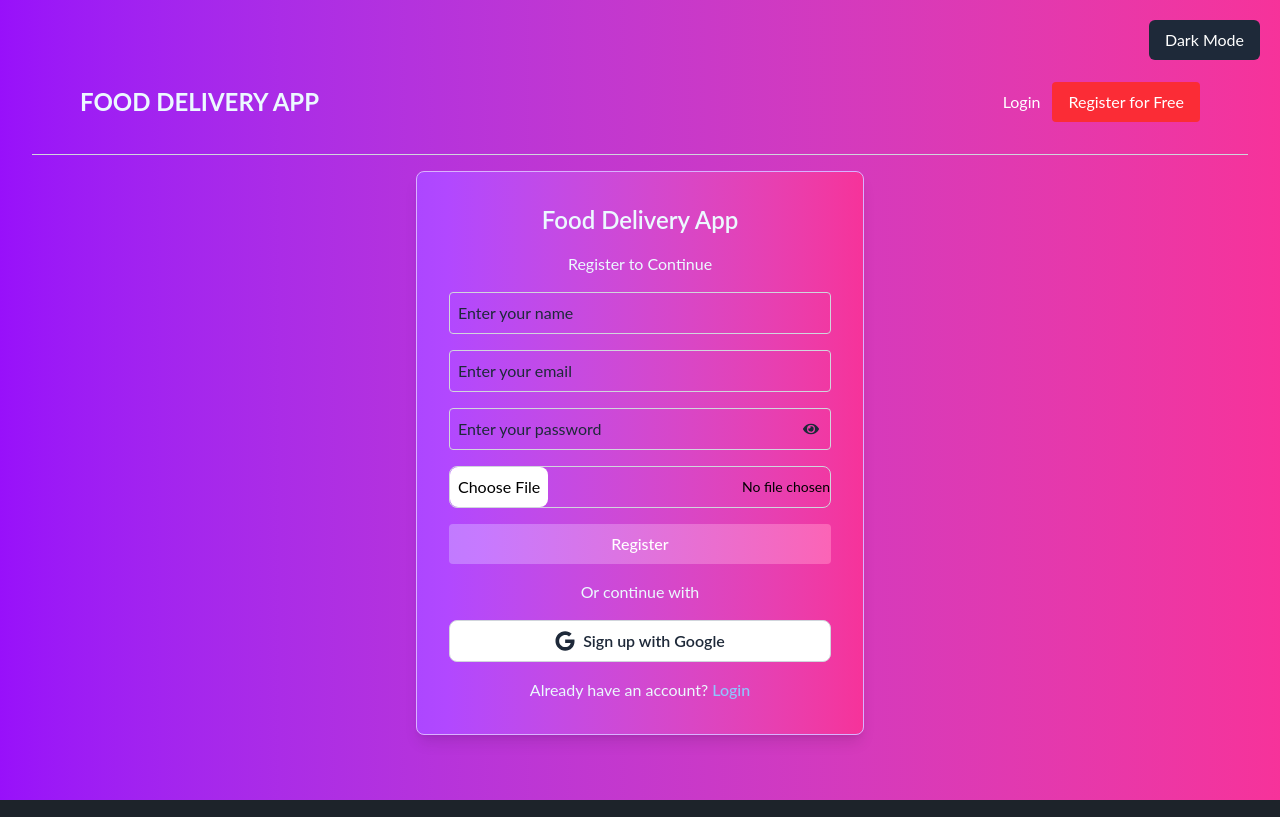
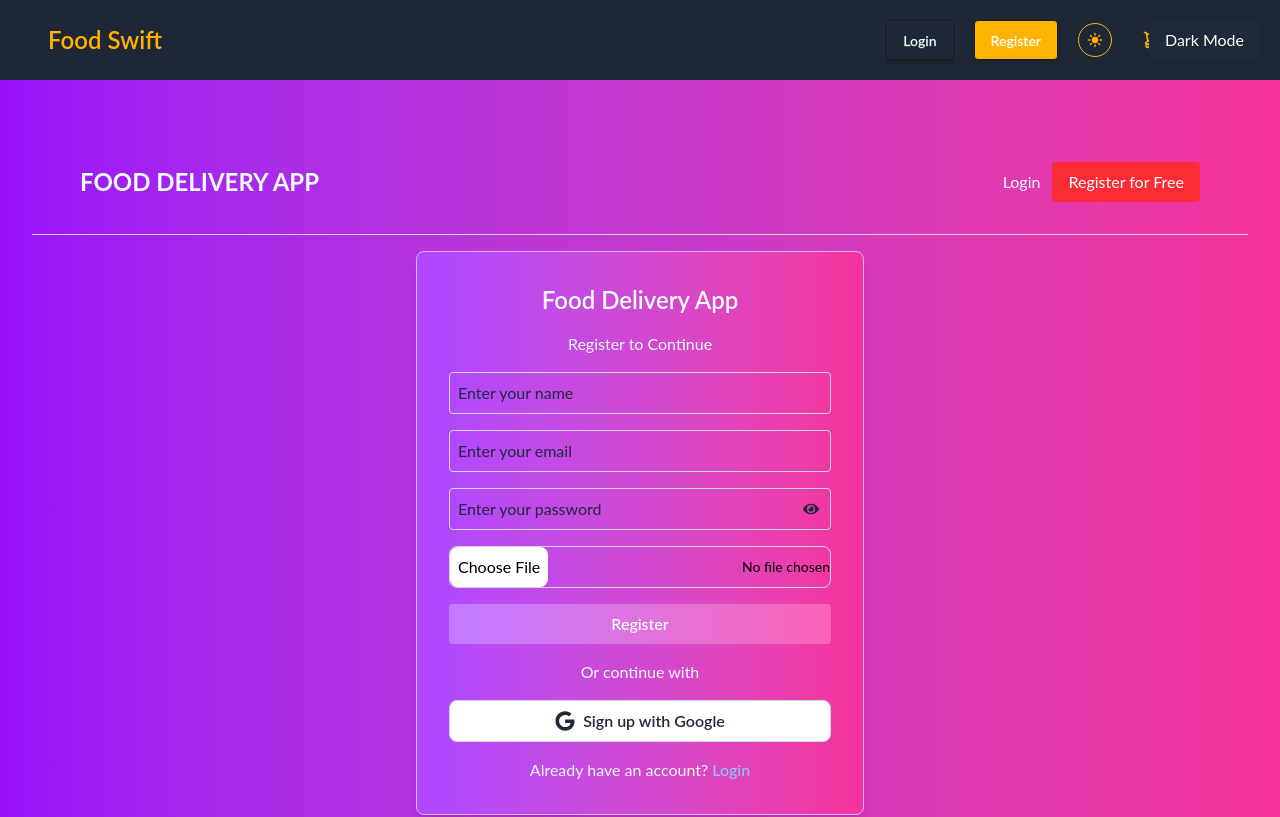
Before and after one commit to pxgacademy/Food-Swift-Quantum-Devs, a React (Vite) app: page /register in a window 1280 px wide. Shown: the top 817 px of the page. Built offline with nearby package versions, Linux system fonts and the light colour scheme; no server answers; grey boxes are pictures that could not be loaded.

Commit message:
Updated Routes

```diff
--- a/src/shared-components/header/Header.jsx
+++ b/src/shared-components/header/Header.jsx
@@ -14,10 +14,10 @@ const Header = () => {
 
         {/* Right side nav */}
         <div className="flex items-center gap-x-5">
-            <Link>
+          <Link to="/login">
             <button className="btn bg-transparent ">Login</button>
           </Link>
-            <Link>
+          <Link to="/register">
             <button className="btn bg-primaryColor hover:bg-primaryColor/80 text-white">
               Register
             </button>
--- a/vite.config.js
+++ b/vite.config.js
@@ -1,6 +1,3 @@
-
-
-
 import { defineConfig } from "vite";
 import react from "@vitejs/plugin-react";
 import tailwindcss from "@tailwindcss/vite";
```
Also changed, not shown: src/routes/Routes.jsx (+8 -9 lines). Lines whose indentation alone changed are shown as unchanged.
